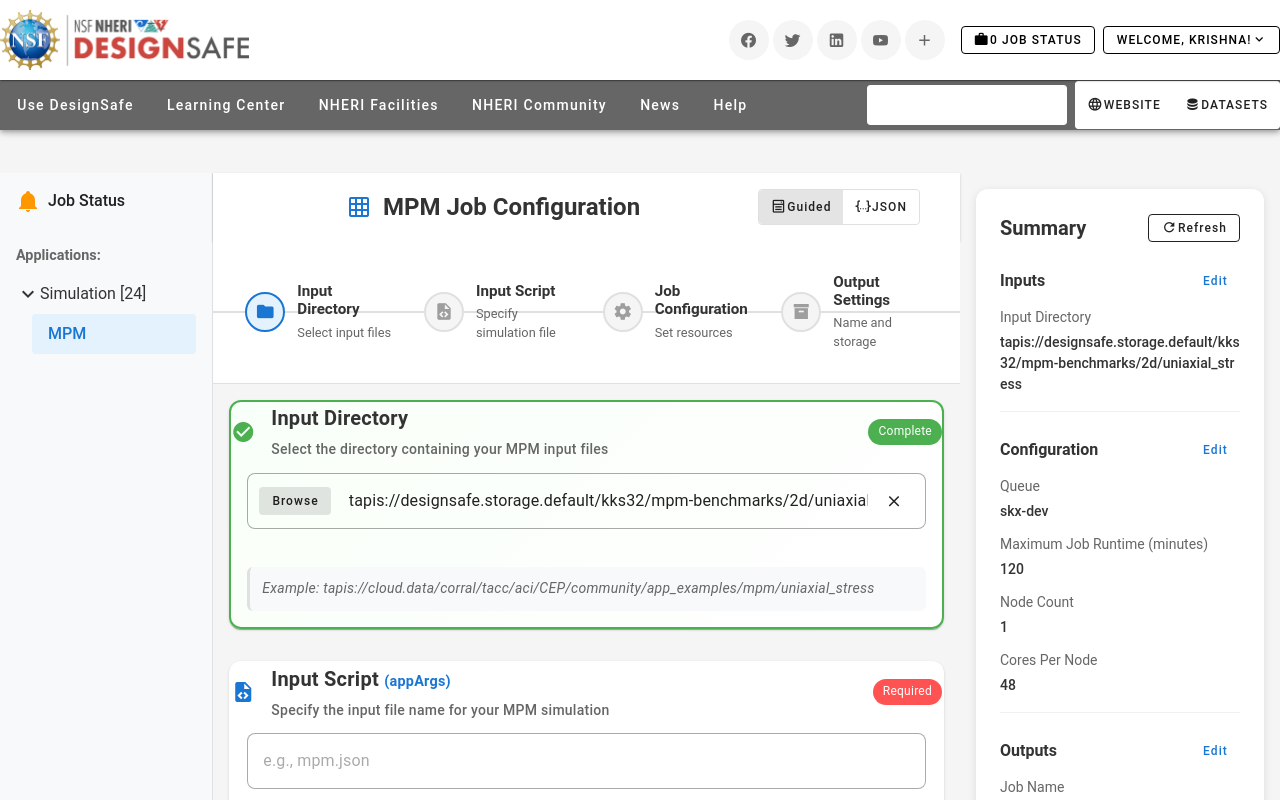
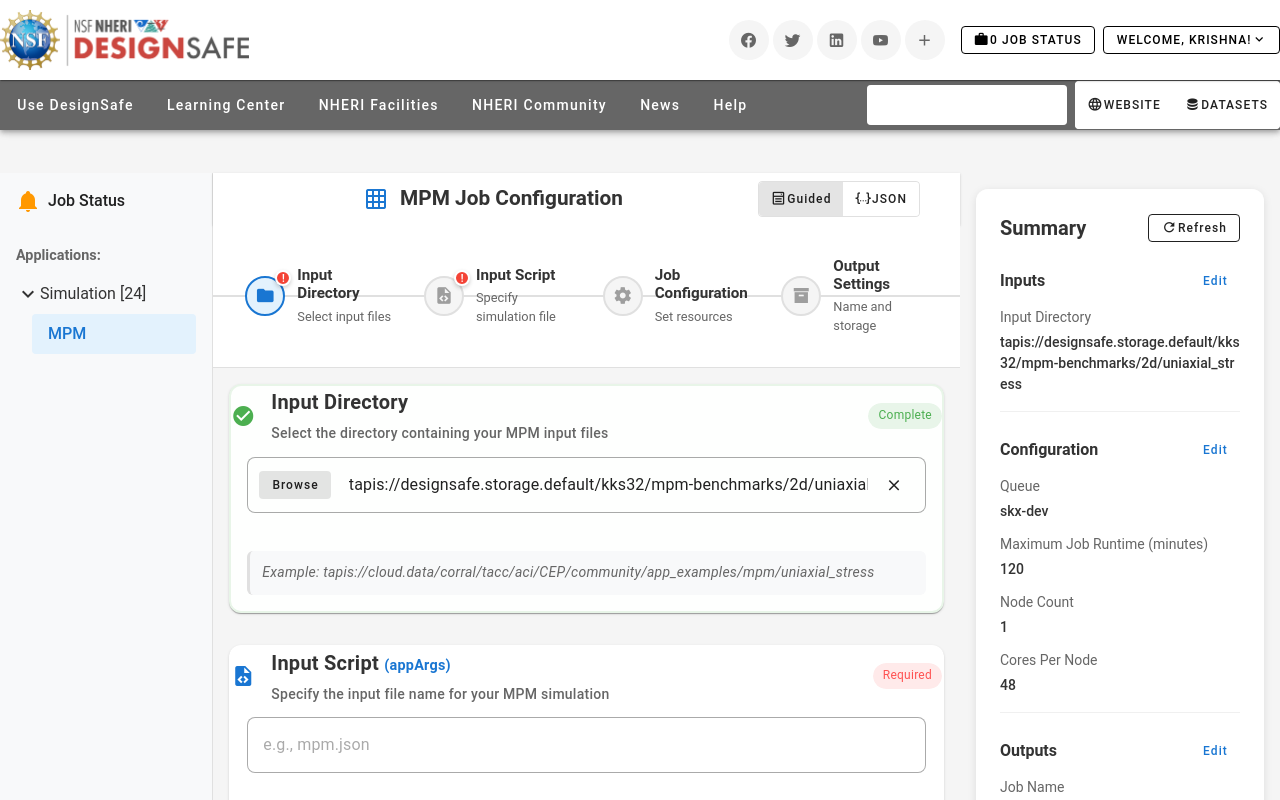
Before and after one commit to kks32/ds-job-submission-newlook, a Vue app: page / in a window 1280 px wide. Shown: the top 800 px of the page. Built offline with nearby package versions, Linux system fonts and the light colour scheme.

Commit message:
Progress

```diff
--- a/src/components/MPMForm.vue
+++ b/src/components/MPMForm.vue
@@ -25,7 +25,7 @@
         <div class="form-header-sticky">
           <!-- Form Title and Controls -->
           <v-card class="form-controls-bar" elevation="1">
-            <v-container fluid>
+            <v-container fluid class="py-2">
               <v-row align="center" no-gutters>
                 <v-col class="text-center">
                   <div class="form-header">
@@ -89,6 +89,20 @@
                     >
                       {{ step.completed.value ? 'mdi-check' : step.icon }}
                     </v-icon>
+                    <!-- Required indicator for incomplete required steps -->
+                    <div
+                      v-if="!step.completed.value && step.required"
+                      class="required-indicator"
+                    >
+                      !
+                    </div>
+                    <!-- Checkmark for completed steps -->
+                    <div
+                      v-if="step.completed.value"
+                      class="completed-indicator"
+                    >
+                      ✓
+                    </div>
                   </div>
                   <div class="step-content">
                     <div class="step-title">{{ step.title }}</div>
@@ -116,26 +130,26 @@
             <v-card
               :id="'section-inputs'"
               class="form-section"
-              :class="{ 'section-completed': form.inputDirectory }"
+              :class="{ 'section-completed': !!form.inputDirectory }"
               elevation="1"
             >
               <v-card-title class="section-header">
                 <v-icon
-                  :color="form.inputDirectory ? 'success' : 'primary'"
+                  :color="!!form.inputDirectory ? 'success' : 'primary'"
                   class="section-icon"
                 >
-                  {{ form.inputDirectory ? 'mdi-check-circle' : 'mdi-folder' }}
+                  {{ !!form.inputDirectory ? 'mdi-check-circle' : 'mdi-folder' }}
                 </v-icon>
                 <div class="section-title-content">
                   <h3>Input Directory</h3>
                   <p class="section-subtitle">Select the directory containing your MPM input files</p>
                 </div>
                 <v-chip
-                  :color="form.inputDirectory ? 'success' : 'error'"
-                  variant="flat"
+                  :color="!!form.inputDirectory ? 'success' : 'error'"
+                  variant="tonal"
                   size="small"
                 >
-                  {{ form.inputDirectory ? 'Complete' : 'Required' }}
+                  {{ !!form.inputDirectory ? 'Complete' : 'Required' }}
                 </v-chip>
               </v-card-title>
 
@@ -178,26 +192,26 @@
             <v-card
               :id="'section-parameters'"
               class="form-section"
-              :class="{ 'section-completed': form.inputScript }"
+              :class="{ 'section-completed': !!form.inputScript }"
               elevation="1"
             >
               <v-card-title class="section-header">
                 <v-icon
-                  :color="form.inputScript ? 'success' : 'primary'"
+                  :color="!!form.inputScript ? 'success' : 'primary'"
                   class="section-icon"
                 >
-                  {{ form.inputScript ? 'mdi-check-circle' : 'mdi-file-code' }}
+                  {{ !!form.inputScript ? 'mdi-check-circle' : 'mdi-file-code' }}
                 </v-icon>
                 <div class="section-title-content">
                   <h3>Input Script <span class="required-label">(appArgs)</span></h3>
                   <p class="section-subtitle">Specify the input file name for your MPM simulation</p>
                 </div>
                 <v-chip
-                  :color="form.inputScript ? 'success' : 'error'"
-                  variant="flat"
+                  :color="!!form.inputScript ? 'success' : 'error'"
+                  variant="tonal"
                   size="small"
                 >
-                  {{ form.inputScript ? 'Complete' : 'Required' }}
+                  {{ !!form.inputScript ? 'Complete' : 'Required' }}
                 </v-chip>
               </v-card-title>
 
@@ -698,6 +712,7 @@
     title: 'Input Directory',
     subtitle: 'Select input files',
     icon: 'mdi-folder',
+    required: true,
     completed: computed(() => !!form.value.inputDirectory)
   },
   {
@@ -705,6 +720,7 @@
     title: 'Input Script',
     subtitle: 'Specify simulation file',
     icon: 'mdi-file-code',
+    required: true,
     completed: computed(() => !!form.value.inputScript)
   },
   {
@@ -712,6 +728,7 @@
     title: 'Job Configuration',
     subtitle: 'Set resources',
     icon: 'mdi-cog',
+    required: false,
     completed: computed(() => hasConfigurationData.value)
   },
   {
@@ -719,6 +736,7 @@
     title: 'Output Settings',
     subtitle: 'Name and storage',
     icon: 'mdi-archive',
+    required: false,
     completed: computed(() => hasOutputsData.value)
   }
 ])
@@ -808,14 +826,26 @@
   const element = document.getElementById(`section-${sectionId}`)
   if (element) {
     const container = document.querySelector('.scrollable-content')
-    const headerHeight = document.querySelector('.form-header-sticky').offsetHeight
-    const elementTop = element.offsetTop - headerHeight - 20
+    if (container) {
+      // Get the sticky header height
+      const stickyHeader = document.querySelector('.form-header-sticky')
+      const headerHeight = stickyHeader ? stickyHeader.offsetHeight : 0
 
-    container.scrollTo({
-      top: elementTop,
-      behavior: 'smooth'
-    })
-    activeSection.value = sectionId
+      // Calculate element position relative to the scrollable container
+      const containerRect = container.getBoundingClientRect()
+      const elementRect = element.getBoundingClientRect()
+      const currentScroll = container.scrollTop
+
+      // Calculate target scroll position
+      const targetScroll = currentScroll + (elementRect.top - containerRect.top) - 20
+
+      container.scrollTo({
+        top: Math.max(0, targetScroll),
+        behavior: 'smooth'
+      })
+
+      activeSection.value = sectionId
+    }
   }
 }
 
@@ -842,11 +872,7 @@
     archiveDirectory: form.value.archiveDirectory || null
   }
 
-  const cleanConfig = Object.fromEntries(
-    Object.entries(jobConfig).filter(([_, v]) => v !== null && v !== '')
-  )
-
-  jsonConfig.value = JSON.stringify(cleanConfig, null, 2)
+  jsonConfig.value = JSON.stringify(jobConfig, null, 2)
   jsonError.value = ''
 }
 
@@ -867,7 +893,20 @@
 }
 
 const resetJson = () => {
-  jsonConfig.value = ''
+  const defaultConfig = {
+    inputDirectory: null,
+    inputScript: null,
+    allocation: null,
+    queue: null,
+    maxRuntime: null,
+    nodeCount: null,
+    coresPerNode: null,
+    jobName: null,
+    archiveSystem: null,
+    archiveDirectory: null
+  }
+
+  jsonConfig.value = JSON.stringify(defaultConfig, null, 2)
   jsonError.value = ''
 }
 
@@ -1044,7 +1083,7 @@
 }
 
 .form-title {
-  font-size: 1.5rem;
+  font-size: 1.3rem;
   font-weight: 600;
   color: #333;
 }
@@ -1097,6 +1136,7 @@
   border: 2px solid #e0e0e0;
   margin-right: 0.75rem;
   transition: all 0.3s ease;
+  position: relative;
 }
 
 .progress-step.active .step-indicator {
@@ -1107,6 +1147,52 @@
 .progress-step.completed .step-indicator {
   background: #4caf50;
   border-color: #4caf50;
+}
+
+.progress-step:not(.completed) .step-indicator {
+  background: #f5f5f5;
+  border-color: #e0e0e0;
+}
+
+.progress-step:not(.completed).active .step-indicator {
+  background: #e3f2fd;
+  border-color: #1976d2;
+}
+
+.required-indicator {
+  position: absolute;
+  top: -8px;
+  right: -8px;
+  width: 16px;
+  height: 16px;
+  background: #f44336;
+  color: white;
+  border-radius: 50%;
+  display: flex;
+  align-items: center;
+  justify-content: center;
+  font-size: 10px;
+  font-weight: bold;
+  border: 2px solid white;
+  box-shadow: 0 2px 4px rgba(0,0,0,0.2);
+}
+
+.completed-indicator {
+  position: absolute;
+  top: -8px;
+  right: -8px;
+  width: 16px;
+  height: 16px;
+  background: #4caf50;
+  color: white;
+  border-radius: 50%;
+  display: flex;
+  align-items: center;
+  justify-content: center;
+  font-size: 10px;
+  font-weight: bold;
+  border: 2px solid white;
+  box-shadow: 0 2px 4px rgba(0,0,0,0.2);
 }
 
 .step-content {
@@ -1163,8 +1249,9 @@
 }
 
 .form-section.section-completed {
-  border-color: #4caf50;
-  background: linear-gradient(135deg, #f8fff8 0%, #ffffff 100%);
+  border-color: #e8f5e8;
+  background: #fefffe;
+  box-shadow: 0 2px 8px rgba(76, 175, 80, 0.1);
 }
 
 .section-header {
@@ -1258,9 +1345,7 @@
 
 .summary-panel {
   padding: 1rem;
-  position: sticky;
-  top: 60px;
-  height: calc(100vh - 80px);
+  height: 100vh;
   overflow-y: auto;
 }
 
@@ -1269,6 +1354,8 @@
   border-radius: 12px;
   padding: 1.5rem;
   box-shadow: 0 2px 8px rgba(0,0,0,0.1);
+  height: 100%;
+  overflow-y: auto;
 }
 
 .summary-header {
```
